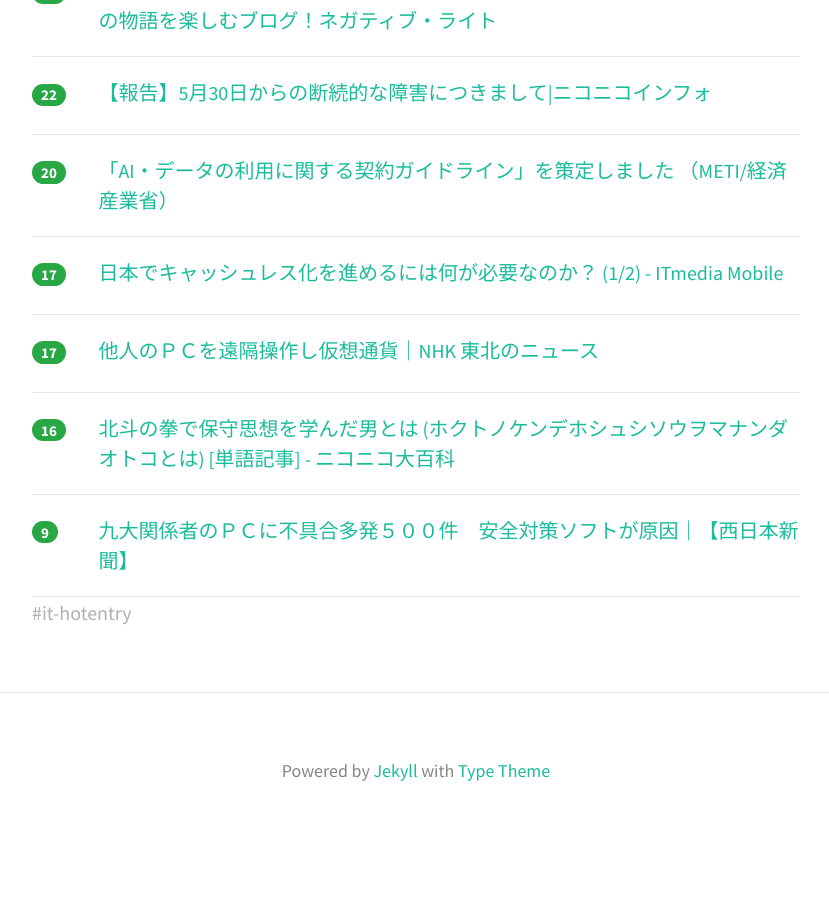
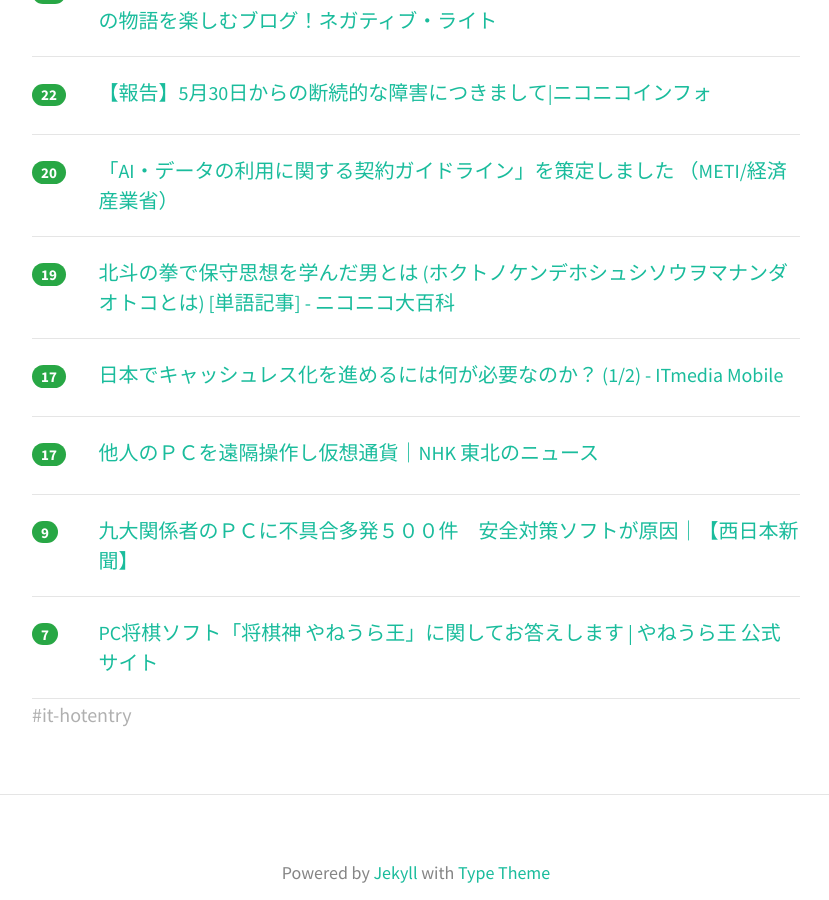
Before and after one commit to yatta47/hatena-matome-site, a Jekyll site: the page built from _posts/2018-06-16-hatena.md, in a window 1280 px wide and 900 px high, scrolled down 910 px. Shown: the whole window, without its empty margins (224-1053 px from the left). Built offline with Jekyll 4.4.1, drawn with Linux system fonts in a browser that asks for light colours; nearby versions of some CDN libraries; before the commit the page ends 1758 px from its top, so only the background shows below that; some of the changed text lies outside the part shown.

Commit message:
Updated 2018-06-16

```diff
--- a/_posts/2018-06-16-hatena.md
+++ b/_posts/2018-06-16-hatena.md
@@ -1,18 +1,18 @@
 ---
 layout: post
 title:  "2018-06-16 はてぶIT"
-date:   2018-06-16 06:01:21
+date:   2018-06-16 07:01:35
 tags: [it-hotentry]
 ---
-12 件のデータあり
+13 件のデータあり
 
 <hr><div class="row">
-<div class="col-1"><span class="badge badge-pill badge-success h2">47</span></div>
+<div class="col-1"><span class="badge badge-pill badge-success h2">55</span></div>
 <div class="col-11"><a href='https://anond.hatelabo.jp/20180614133405' target='_blank'>はてな的には漫画の画像を大量に使用したブログも著作権的にOKという判断らしい</a></div>
 </div>
 <hr>
 <div class="row">
-<div class="col-1"><span class="badge badge-pill badge-success h2">38</span></div>
+<div class="col-1"><span class="badge badge-pill badge-success h2">46</span></div>
 <div class="col-11"><a href='https://togetter.com/li/1237551' target='_blank'>NHK「専門家によるとマイニングのサイトにアクセスした瞬間からパソコンに負荷がかかります」→専門家「全部カットされて真逆のことを報道されました！」 - Togetter</a></div>
 </div>
 <hr>
@@ -47,6 +47,11 @@ tags: [it-hotentry]
 </div>
 <hr>
 <div class="row">
+<div class="col-1"><span class="badge badge-pill badge-success h2">19</span></div>
+<div class="col-11"><a href='http://dic.nicovideo.jp/a/%E5%8C%97%E6%96%97%E3%81%AE%E6%8B%B3%E3%81%A7%E4%BF%9D%E5%AE%88%E6%80%9D%E6%83%B3%E3%82%92%E5%AD%A6%E3%82%93%E3%81%A0%E7%94%B7' target='_blank'>北斗の拳で保守思想を学んだ男とは (ホクトノケンデホシュシソウヲマナンダオトコとは) [単語記事] - ニコニコ大百科</a></div>
+</div>
+<hr>
+<div class="row">
 <div class="col-1"><span class="badge badge-pill badge-success h2">17</span></div>
 <div class="col-11"><a href='http://www.itmedia.co.jp/mobile/articles/1806/15/news132.html' target='_blank'>日本でキャッシュレス化を進めるには何が必要なのか？ (1/2) - ITmedia Mobile</a></div>
 </div>
@@ -57,12 +62,12 @@ tags: [it-hotentry]
 </div>
 <hr>
 <div class="row">
-<div class="col-1"><span class="badge badge-pill badge-success h2">16</span></div>
-<div class="col-11"><a href='http://dic.nicovideo.jp/a/%E5%8C%97%E6%96%97%E3%81%AE%E6%8B%B3%E3%81%A7%E4%BF%9D%E5%AE%88%E6%80%9D%E6%83%B3%E3%82%92%E5%AD%A6%E3%82%93%E3%81%A0%E7%94%B7' target='_blank'>北斗の拳で保守思想を学んだ男とは (ホクトノケンデホシュシソウヲマナンダオトコとは) [単語記事] - ニコニコ大百科</a></div>
-</div>
-<hr>
-<div class="row">
 <div class="col-1"><span class="badge badge-pill badge-success h2">9</span></div>
 <div class="col-11"><a href='https://www.nishinippon.co.jp/nnp/national/article/424713/' target='_blank'>九大関係者のＰＣに不具合多発５００件　安全対策ソフトが原因｜【西日本新聞】</a></div>
 </div>
 <hr>
+<div class="row">
+<div class="col-1"><span class="badge badge-pill badge-success h2">7</span></div>
+<div class="col-11"><a href='http://yaneuraou.yaneu.com/2018/06/15/pc%E5%B0%86%E6%A3%8B%E3%82%BD%E3%83%95%E3%83%88%E3%80%8C%E5%B0%86%E6%A3%8B%E7%A5%9E-%E3%82%84%E3%81%AD%E3%81%86%E3%82%89%E7%8E%8B%E3%80%8D%E3%81%AB%E9%96%A2%E3%81%97%E3%81%A6%E3%81%8A%E7%AD%94/' target='_blank'>PC将棋ソフト「将棋神 やねうら王」に関してお答えします | やねうら王 公式サイト</a></div>
+</div>
+<hr>
```
